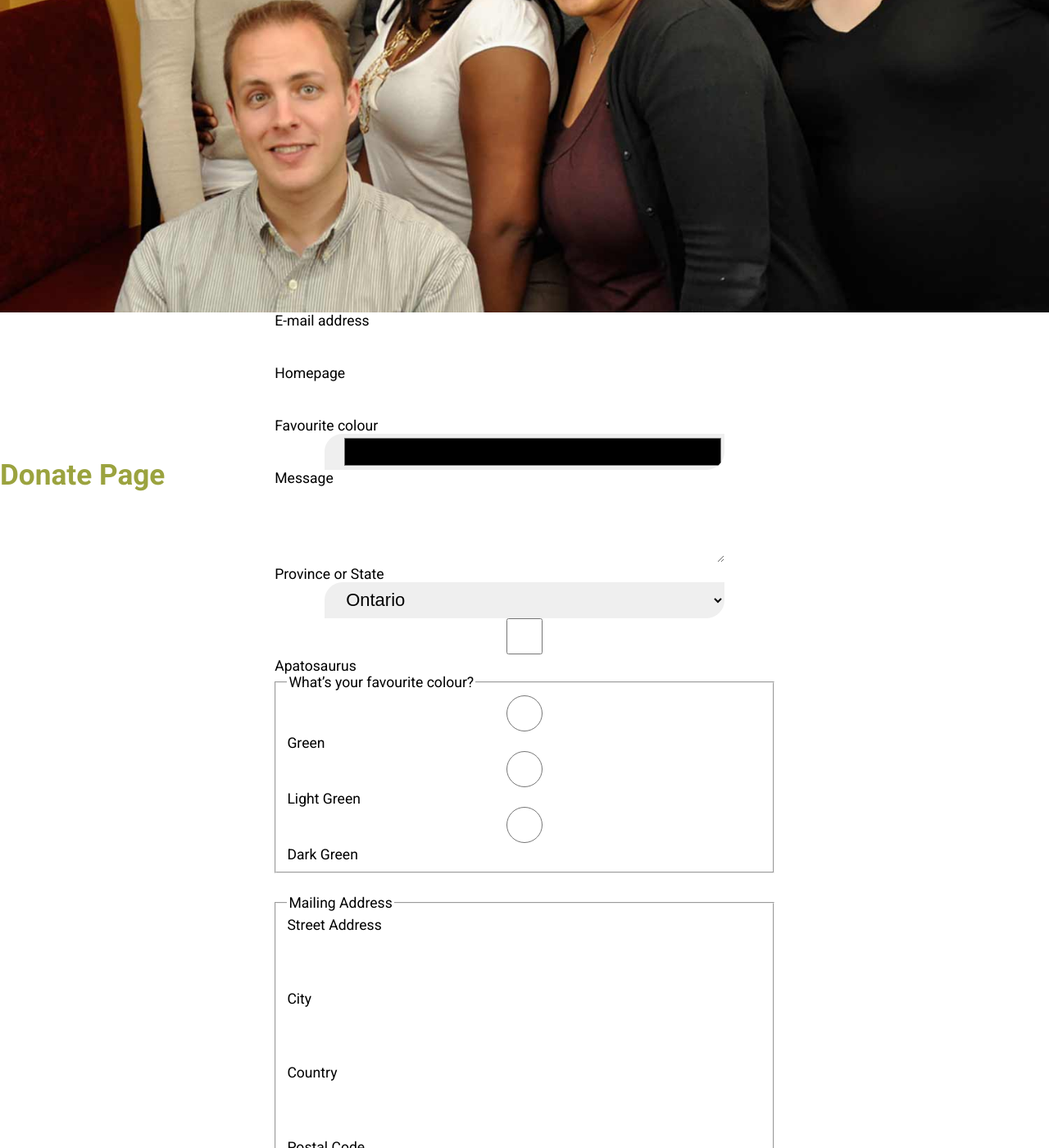
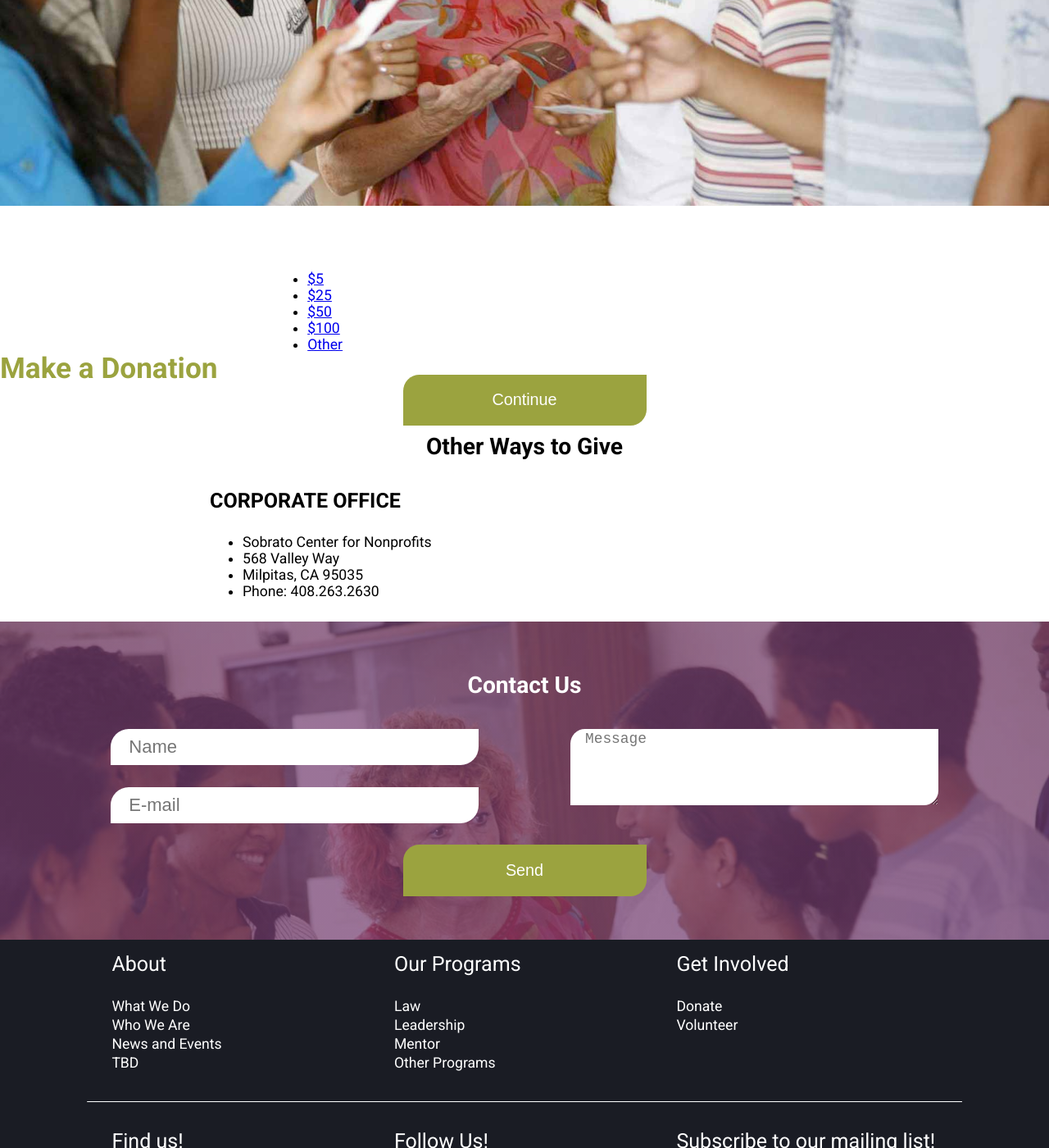
Before and after one commit to rajaaalsubairi/fly-program, a Jekyll site: the page built from pages/donate.html, in a window 1280 px wide and 1400 px high, scrolled down 469 px. Shown: the whole window at 82% size. Built offline with Jekyll 4.4.1, drawn with Linux system fonts in a browser that asks for light colours; some web fonts are replaced; a style sheet for code colours, icons or effects is not loaded.

Commit message:
feat(html+scss): setup basic html for donation

```diff
--- a/pages/donate.html
+++ b/pages/donate.html
@@ -4,76 +4,32 @@ layout: default
 
 <main id="main" role="main" class="">
   <div class="">
-    <img class="billboard-img" src="{{site.baseurl}}/img/group.jpg" alt="">
-    <h1 class="billboard-text">Donate Page</h1>
+    <img class="billboard-img" src="{{site.baseurl}}/img/donate-1.jpg" alt="Make a Donation to FLY">
+    <h1 class="billboard-text">Make a Donation</h1>
   </div>
 
   <div class="form-wrapper">
-    <form action="thankyou.html" method="post">
-      <label for="email">E-mail address</label>
-      <input type="email" id="email">
-
-      <label for="homepage">Homepage</label>
-      <input type="url" id="homepage">
-
-      <label for="fav-color">Favourite colour</label>
-      <input type="color" id="fav-color">
-
-      <label for="message">Message</label>
-      <textarea id="message"></textarea>
-
-      <label for="province">Province or State</label>
-      <select id="province">
-        <optgroup label="Canada">
-          <option>Ontario</option>
-          <option>Québec</option>
-        </optgroup>
-        <optgroup label="United States">
-          <option>New York</option>
-          <option>California</option>
-        </optgroup>
-      </select>
-      <input type="checkbox" id="apato">
-      <label for="apato">Apatosaurus</label>
-
-      <fieldset>
-      <legend>What’s your favourite colour?</legend>
-
-      <input type="radio" id="green" name="fav-color">
-      <label for="green">Green</label>
-
-      <input type="radio" id="light-green" name="fav-color">
-      <label for="light-green">Light Green</label>
-
-      <input type="radio" id="dark-green" name="fav-color">
-      <label for="dark-green">Dark Green</label>
-    </fieldset>
-
-    <fieldset>
-      <legend>Mailing Address</legend>
-        <div>
-          <label for="street-address">Street Address</label>
-          <input id="street-address">
-        </div>
-        <div>
-          <label for="city">City</label>
-          <input id="city">
-        </div>
-        <div>
-          <label for="country">Country</label>
-          <input id="country">
-        </div>
-        <div>
-          <label for="postal-code">Postal Code</label>
-          <input id="postal-code">
-        </div>
-    </fieldset>
-
-    <button type="submit">Send</button>
+    <form>
+      <h2>One Time Donation</h2>
+      <ul>
+        <li><a href="#">$5</a></li>
+        <li><a href="#">$25</a></li>
+        <li><a href="#">$50</a></li>
+        <li><a href="#">$100</a></li>
+        <li><a href="#">Other</a></li>
+      </ul>
+      <button class="border-radius" type="submit">Continue</button>
     </form>
+    <div>
+      <h2>Other Ways to Give</h2>
+      <p></p>
+      <h3>CORPORATE OFFICE</h4>
+        <ul>
+          <li>Sobrato Center for Nonprofits</li>
+          <li>568 Valley Way</li>
+          <li>Milpitas, CA 95035</li>
+          <li>Phone: 408.263.2630</li>
+        </ul>
+    </div>
   </div>
-  <div>
-
-  </div>
-
 </main>
```
Also changed, not shown: pages/donate1.html (added, +79 -0 lines), img/donate-1.jpg (added).
